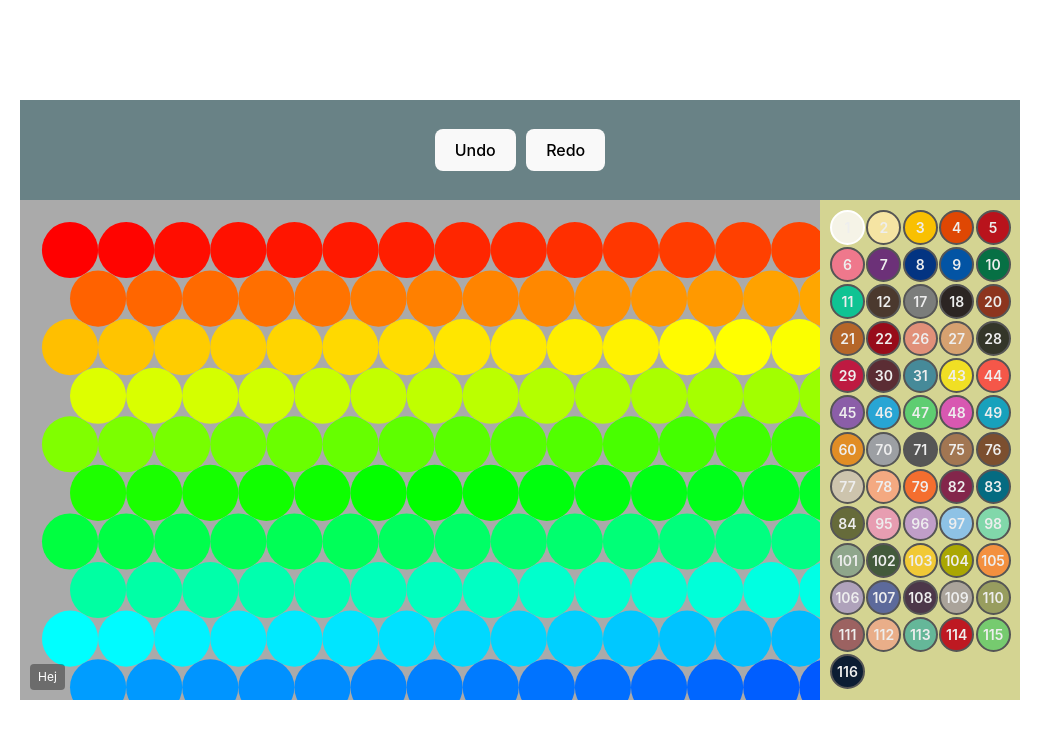
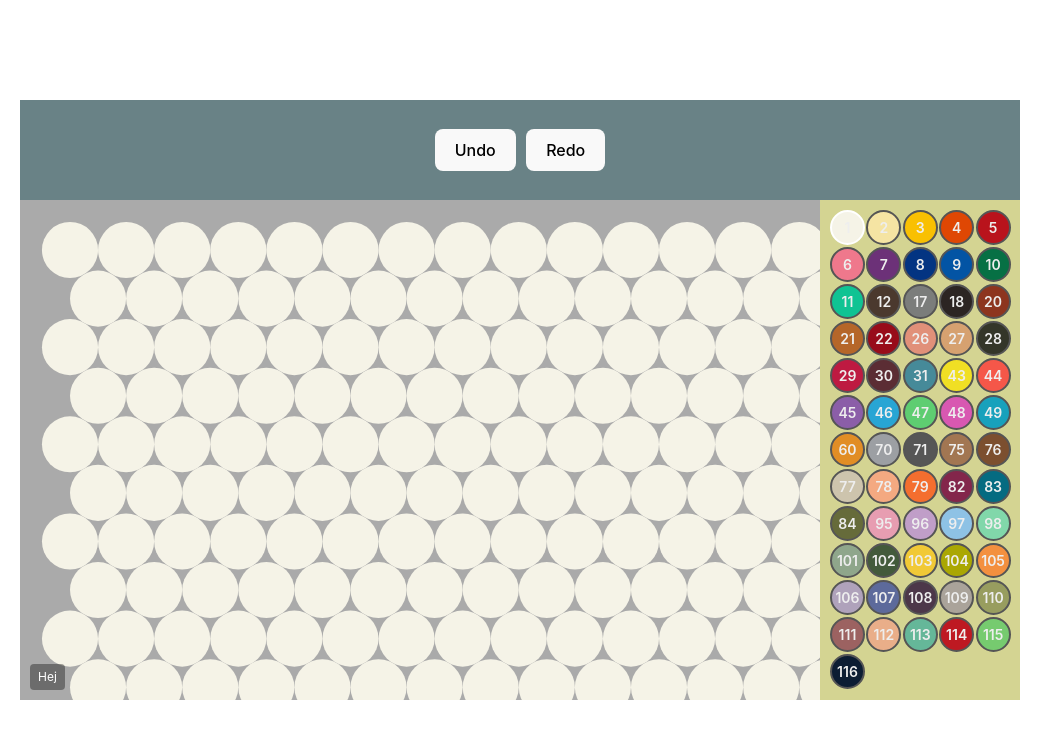
Before and after one commit to jeppewl/my-drawing-app-1, a React (Vite) app: page / in a window 1280 px wide. Shown: the top 738 px of the page, without its empty margins (0-1063 px from the left). Built offline with nearby package versions, Linux system fonts and the light colour scheme.

Commit message:
alt paint-mekanik skfitet fra strings til metadata

```diff
--- a/src/BeadApp.tsx
+++ b/src/BeadApp.tsx
@@ -12,17 +12,17 @@ const BeadApp = () => {
   const rows = 16;
   const dotCount = rowLength * rows;
 
-  const [hexArr, setHexArr] = useState(() => {
-    const arr = Array.from({ length: dotCount }, (_, i) =>
-      mapToHueGradient(i * (100 / dotCount), 0, 100),
-    );
-
-    return arr;
-  });
-
   const beadColors: ColorData[] = paletteData.colors;
 
   const [workingColor, setWorkingColor] = useState<ColorData | null>(beadColors[0] ?? null);
+
+  const [colorArr, setColorArr] = useState<ColorData[]>(() => {
+    const firstColor = beadColors[0];
+
+    if (!firstColor) return [];
+
+    return Array.from({ length: dotCount }, () => firstColor);
+  });
 
   const undoStack = useRef<PaintChange[][]>([]);
   const redoStack = useRef<PaintChange[][]>([]);
@@ -33,7 +33,7 @@ const BeadApp = () => {
 
     redoStack.current.push(stroke);
 
-    setHexArr((prev) => {
+    setColorArr((prev) => {
       const next = [...prev];
 
       stroke.forEach((change) => {
@@ -50,7 +50,7 @@ const BeadApp = () => {
 
     undoStack.current.push(stroke);
 
-    setHexArr((prev) => {
+    setColorArr((prev) => {
       const next = [...prev];
 
       stroke.forEach((change) => {
@@ -76,8 +76,8 @@ const BeadApp = () => {
             rowLength={rowLength}
             rows={rows}
             dotCount={dotCount}
-            hexArr={hexArr}
-            setHexArr={setHexArr}
+            colorArr={colorArr}
+            setColorArr={setColorArr}
             undoStack={undoStack}
             redoStack={redoStack}
             workingColor={workingColor}
--- a/src/components/BeadCanvas.tsx
+++ b/src/components/BeadCanvas.tsx
@@ -8,12 +8,12 @@ const BeadCanvas: React.FC<{
   rowLength: number;
   rows: number;
   dotCount: number;
-  hexArr: string[];
-  setHexArr: React.Dispatch<React.SetStateAction<string[]>>;
-  undoStack: React.MutableRefObject<PaintChange[][]>;
-  redoStack: React.MutableRefObject<PaintChange[][]>;
+  colorArr: ColorData[];
+  setColorArr: React.Dispatch<React.SetStateAction<ColorData[]>>;
+  undoStack: React.RefObject<PaintChange[][]>;
+  redoStack: React.RefObject<PaintChange[][]>;
   workingColor: ColorData | null;
-}> = ({ rowLength, rows, dotCount, hexArr, setHexArr, undoStack, redoStack, workingColor }) => {
+}> = ({ rowLength, rows, dotCount, colorArr, setColorArr, undoStack, redoStack, workingColor }) => {
   const isDragging = useRef(false);
   const isPointerDown = useRef(false);
   const touchedCircle = useRef<number | null>(null);
@@ -24,9 +24,8 @@ const BeadCanvas: React.FC<{
   const startY = 50;
   const startX = 50;
 
-  const contentWidth = rowLength * 2 * rad + 100; // antal kolonner * diameter
-  const contentHeight = rows * 2 * sin60(rad) + 100; // antal rækker * højden på hex
-
+  const contentWidth = rowLength * 2 * rad + 100;
+  const contentHeight = rows * 2 * sin60(rad) + 100;
   const currentStroke = useRef<PaintChange[]>([]);
   const visitedInStroke = useRef<Set<number>>(new Set());
 
@@ -230,17 +229,16 @@ const BeadCanvas: React.FC<{
   }
 
   function paintCircle(id: number) {
+    if (!workingColor) return;
     if (visitedInStroke.current.has(id)) return;
 
     visitedInStroke.current.add(id);
 
-    const activeHex = workingColor?.hexValue ?? "";
+    const prevColor = colorArr[id];
 
-    const prevColor = hexArr[id];
+    if (prevColor === workingColor) return;
 
-    if (prevColor === activeHex) return;
-
-    const newColor = activeHex;
+    const newColor = workingColor;
 
     currentStroke.current.push({
       id,
@@ -248,9 +246,9 @@ const BeadCanvas: React.FC<{
       newColor,
     });
 
-    setHexArr((prev) => {
+    setColorArr((prev) => {
       const next = [...prev];
-      next[id] = activeHex;
+      next[id] = workingColor;
       return next;
     });
   }
@@ -282,7 +280,7 @@ const BeadCanvas: React.FC<{
               cx={(getPosFromI(id) * 2 * rad + getStartX(id)).toFixed(2)}
               cy={(getRowFromI(id) * 2 * sin60(rad) + startY).toFixed(2)}
               r={rad.toFixed(2)}
-              fill={hexArr[id]}
+              fill={colorArr[id].hexValue}
               onPointerDown={(e) => handlePointerDownCircle(e, id)}
               onPointerEnter={(e) => handlePointerEnter(e, id)}
             />
--- a/src/types/paintchange.ts
+++ b/src/types/paintchange.ts
@@ -1,5 +1,7 @@
+import { ColorData } from "./colordata";
+
 export type PaintChange = {
   id: number;
-  prevColor: string;
-  newColor: string;
+  prevColor: ColorData;
+  newColor: ColorData;
 };
```
